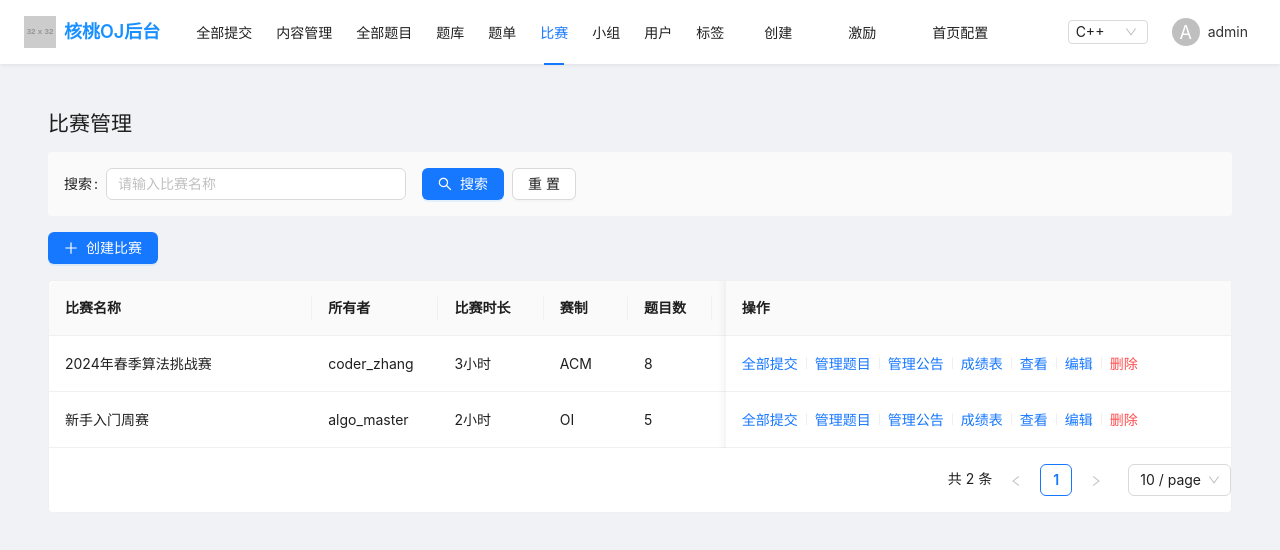
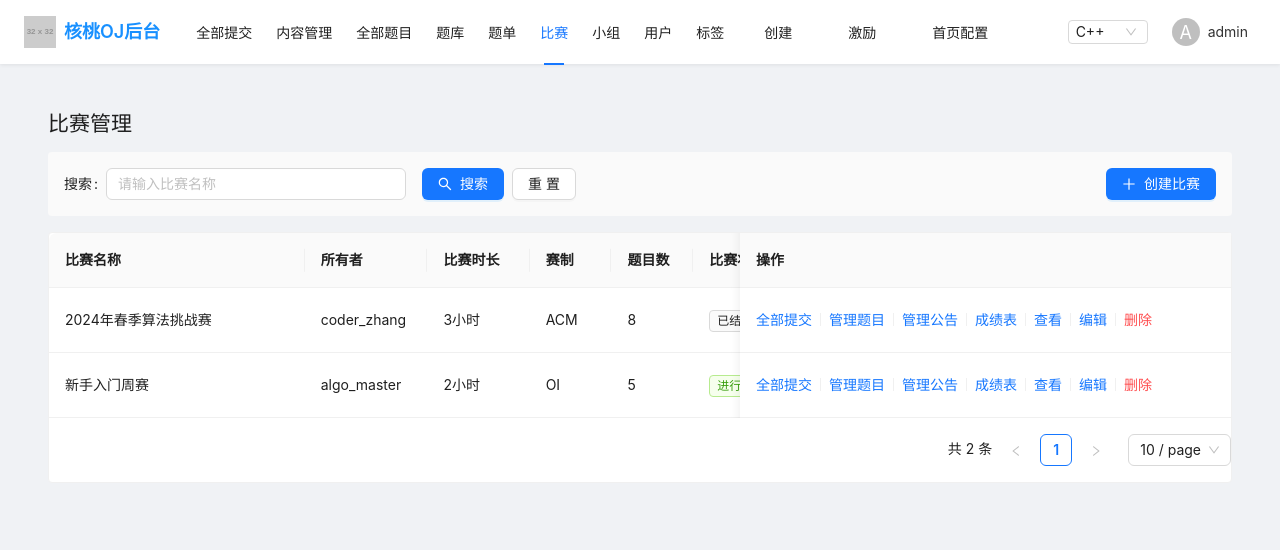
Before and after one commit to Jackson11123/hetao, a Vue app: page /contests in a window 1280 px wide. Shown: the top 550 px of the page. Built offline with nearby package versions, Linux system fonts and the light colour scheme.

Commit message:
比赛样式2

```diff
--- a/src/views/ContestManagement.vue
+++ b/src/views/ContestManagement.vue
@@ -25,10 +25,6 @@
           </a-button>
         </a-form-item>
       </a-form>
-    </div>
-
-    <!-- 操作按钮区域 -->
-    <div class="action-area">
       <a-button type="primary" @click="handleCreate">
         <template #icon><PlusOutlined /></template>
         创建比赛
@@ -49,6 +45,16 @@
             <a-tag :color="getStatusColor(record.status)">
               {{ record.status }}
             </a-tag>
+          </template>
+          <template v-if="column.key === 'permission'">
+            <a-select
+              v-model:value="record.permission"
+              style="width: 110px"
+              @change="(val: string) => handlePermissionChange(record, val)"
+            >
+              <a-select-option value="公开">公开比赛</a-select-option>
+              <a-select-option value="私密">私密比赛</a-select-option>
+            </a-select>
           </template>
           <template v-if="column.key === 'action'">
             <div class="action-buttons">
@@ -151,7 +157,7 @@ const columns = [
     title: '权限',
     dataIndex: 'permission',
     key: 'permission',
-    width: 80,
+    width: 130,
   },
   {
     title: '操作',
@@ -234,6 +240,11 @@ const handleEdit = (contest: Contest) => {
 const handleDelete = (contest: Contest) => {
   message.warning(`删除比赛: ${contest.name}（原型展示）`)
 }
+
+// 权限变更
+const handlePermissionChange = (contest: Contest, permission: string) => {
+  message.success(`已将 ${contest.name} 的权限修改为: ${permission === '公开' ? '公开比赛' : '私密比赛'}`)
+}
 </script>
 
 <style scoped>
@@ -254,10 +265,9 @@ const handleDelete = (contest: Contest) => {
   padding: 16px;
   background: #fafafa;
   border-radius: 4px;
-}
-
-.action-area {
-  margin-bottom: 16px;
+  display: flex;
+  justify-content: space-between;
+  align-items: center;
 }
 
 .table-area {
```
